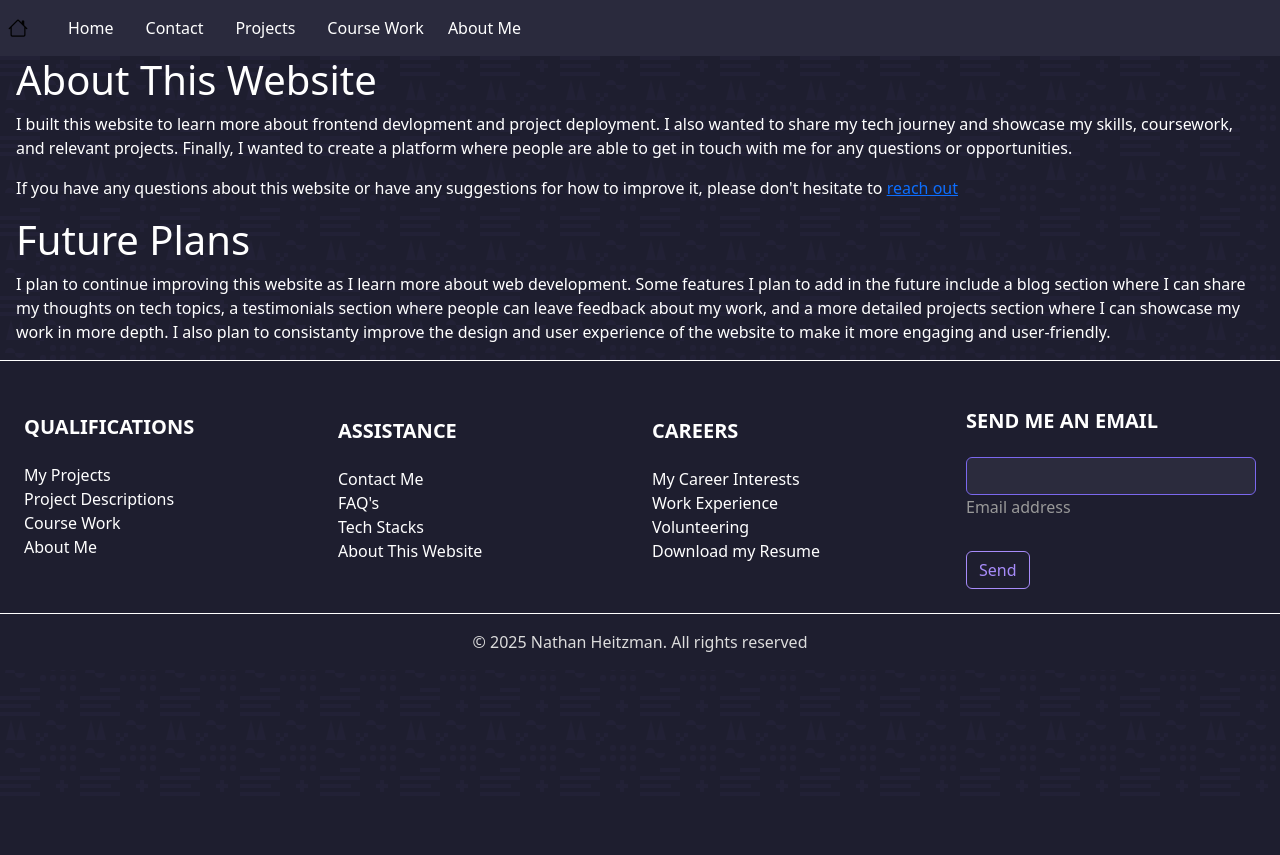
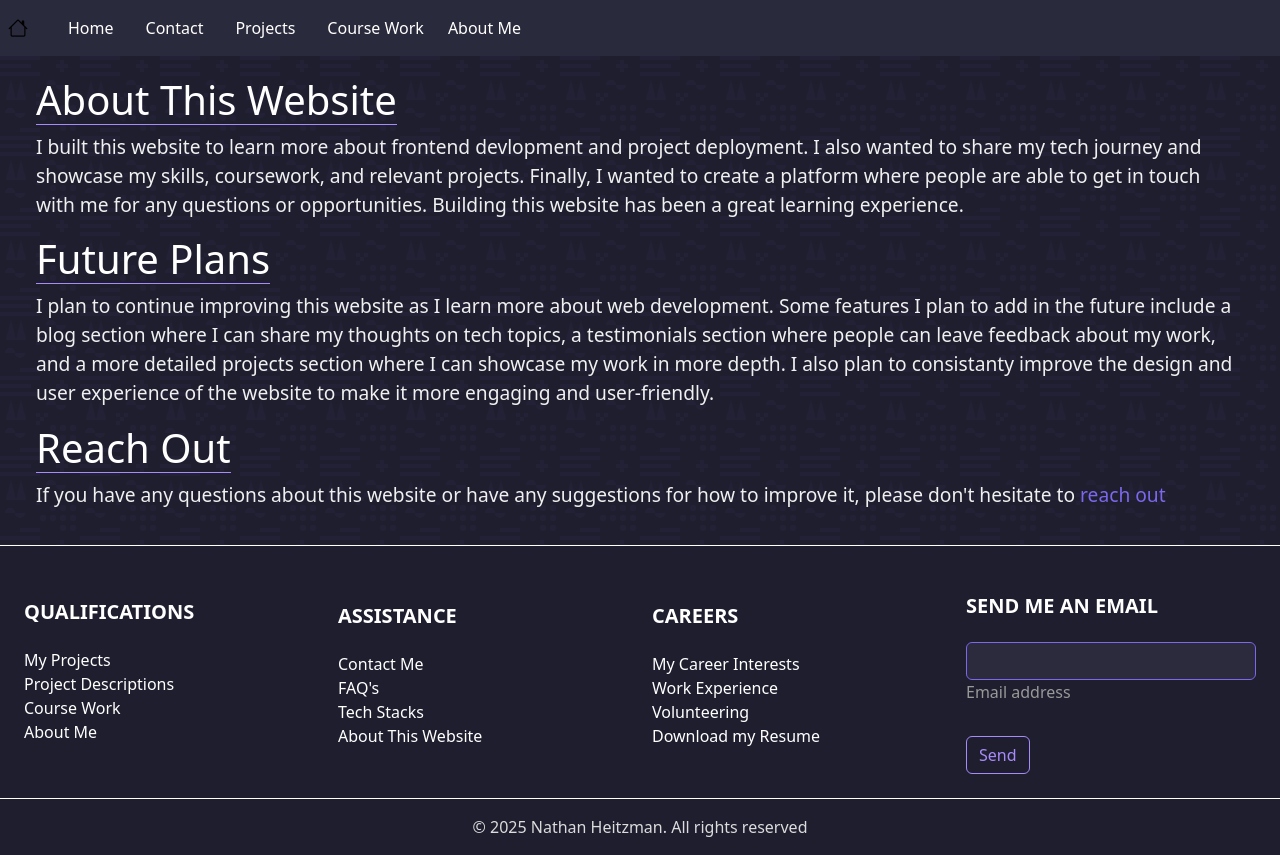
Before and after one commit to NathanHeitzman/Portfolio-Website, a React (Vite) app: page /about-website in a window 1280 px wide. Before the commit the page ends 800 px from the top, so only its background shows below. Built offline with nearby package versions, Linux system fonts and the light colour scheme; no server answers.

Commit message:
modularized about-website page styles

```diff
--- a/src/assets/styles/AboutWebsite.module.css
+++ b/src/assets/styles/AboutWebsite.module.css
@@ -1,12 +1,16 @@
-.about-website-container {
+.aboutWebsiteContainer {
   padding: 20px;
 }
 
-.reachout-text-link {
+.text{
+  font-size: 1.2rem;
+  color: #f0f0f0;
+}
+.textLink {
   text-decoration: none;
   color: #7b68ee;
 }
 
-.header{
+.header {
   border-bottom: 1px solid #a78bfa;
 }
--- a/src/components/Footer.tsx
+++ b/src/components/Footer.tsx
@@ -28,7 +28,7 @@ const Footer = () => {
                       </a>
                     </li>
                     <li>
-                      <a href="#!" className="text-white">
+                      <a href="about" className="text-white">
                         About Me
                       </a>
                     </li>
--- a/src/pages/AboutWebsite.tsx
+++ b/src/pages/AboutWebsite.tsx
@@ -1,39 +1,48 @@
 import Navbar from "../components/NavBar";
 import Footer from "../components/Footer";
 import "bootstrap/dist/css/bootstrap.min.css";
-//import "../assets/styles/AboutWebsite.css";
-//import styles from "../assets/styles/AboutWebsite.module.css"
+import styles from "../assets/styles/AboutWebsite.module.css";
 function AboutWebsite() {
   return (
     <>
       <Navbar />
-      <div className="about-website-container d-flex flex-column align-items-center">
-        <h1 className="header text-white align-self-start mx-3">About This Website</h1>
-        <p className="main-text mx-3">
+      <div
+        className={`${styles.aboutWebsiteContainer} d-flex flex-column align-items-center`}
+      >
+        <h1 className={`${styles.header} text-white align-self-start mx-3`}>
+          About This Website
+        </h1>
+        <p className={`${styles.text} mx-3 align-self-start`}>
           I built this website to learn more about frontend devlopment and
           project deployment. I also wanted to share my tech journey and
           showcase my skills, coursework, and relevant projects. Finally, I
           wanted to create a platform where people are able to get in touch with
-          me for any questions or opportunities.
+          me for any questions or opportunities. Building this website has
+          been a great learning experience.
         </p>
-        <p className="reachout-text mx-3 align-self-start">
-          If you have any questions about this website or have any suggestions
-          for how to improve it, please don't hesitate to{" "}
-          <span className="reachout-text-wrapper">
-            <a className="reachout-text-link" href="/contact-me">
-              reach out
-            </a>
-          </span>
-        </p>
-        <h1 className="header text-white align-self-start mx-3">Future Plans</h1>
-        <p className="main-text mx-3">
+        <h1 className={`${styles.header} text-white align-self-start mx-3`}>
+          Future Plans
+        </h1>
+        <p className={`${styles.text} mx-3`}>
           I plan to continue improving this website as I learn more about web
           development. Some features I plan to add in the future include a blog
           section where I can share my thoughts on tech topics, a testimonials
           section where people can leave feedback about my work, and a more
           detailed projects section where I can showcase my work in more depth.
-          I also plan to consistanty improve the design and user experience of the website
-          to make it more engaging and user-friendly.
+          I also plan to consistanty improve the design and user experience of
+          the website to make it more engaging and user-friendly.
+        </p>
+
+
+        <h1 className={`${styles.header} text-white align-self-start mx-3`}> Reach Out </h1>
+        <p className={`${styles.text} mx-3 align-self-start`}>
+          If you have any questions about this website or have any suggestions
+          for how to improve it, please don't hesitate to{" "}
+          <span>
+            <a className={styles.textLink} href="/contact-me">
+              reach out
+            </a>
+          </span>
         </p>
       </div>
       <Footer />
```
